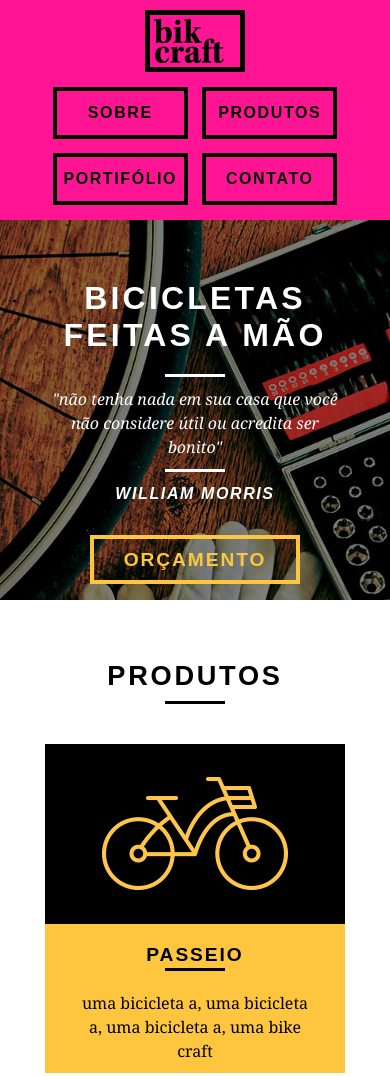
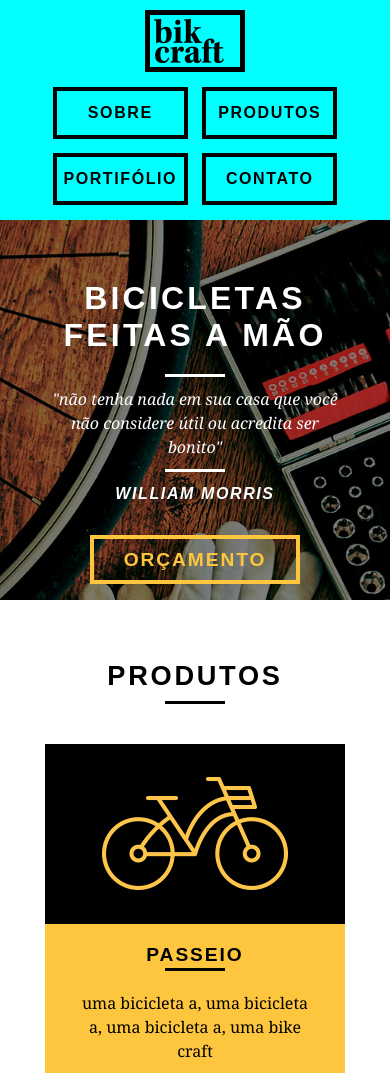
Before and after one commit to IgorRB/bikcraft, a plain HTML site: page index.html in a window 390 px wide. Shown: the top 1076 px of the page. Drawn offline with Linux system fonts and the light colour scheme.

Commit message:
Update responsivo.css

```diff
--- a/css/responsivo.css
+++ b/css/responsivo.css
@@ -68,7 +68,7 @@
         position: relative;
         float: none;
 
-        background-color: deeppink;
+        background-color: aqua;
     }
 
     .main-header .container {
@@ -187,5 +187,6 @@
 
     .footer-copy p {
         font-size: 0.8em;
+        padding: 8px 0;
     }
 }
```
